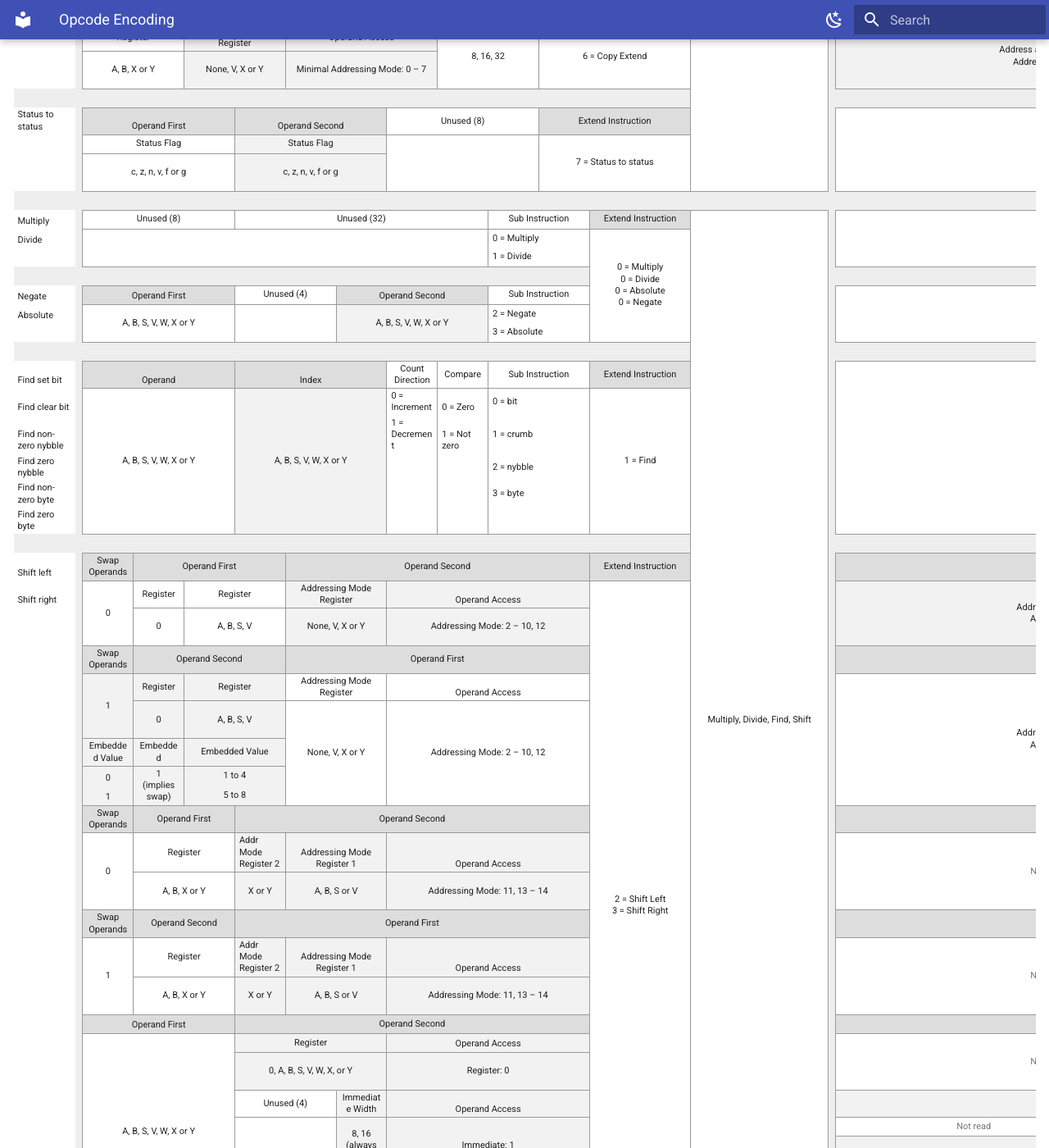
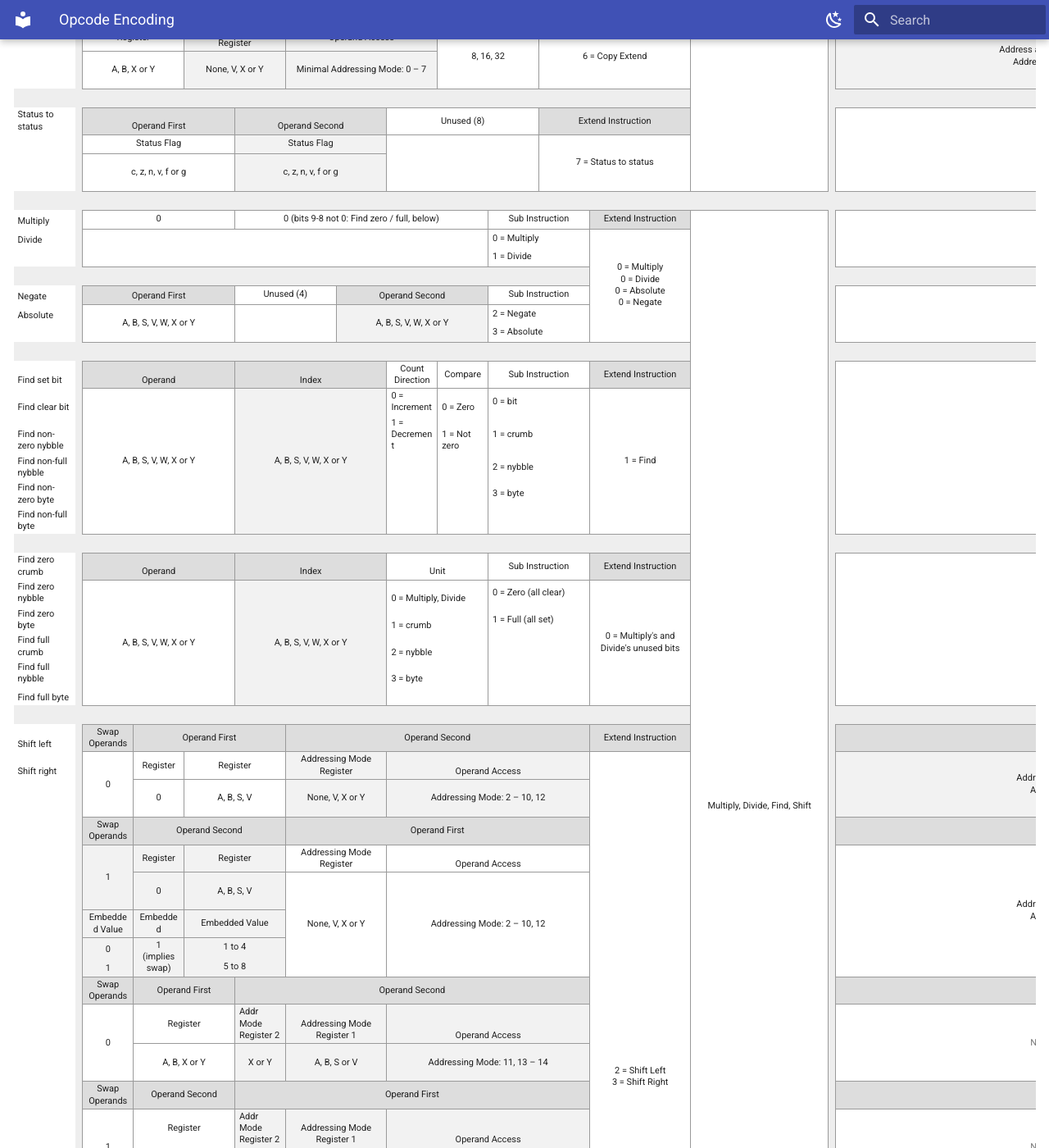
Before and after one commit to andrewpaterson/HCP65, an MkDocs documentation site: the page built from Website/docs/65c64/opcode-encoding.md, in a window 1280 px wide and 1400 px high, scrolled down 7532 px. Shown: the whole window at 82% size. Built offline with MkDocs 1.6.1 and Material for MkDocs 9.7.7, drawn with Linux system fonts in a browser that asks for light colours; plug-ins that fetch from the network failed and are left out.

Commit message:
Website: regenerate the 65C64 Opcode Encoding page from the spreadsheet (the zero and full finds' block, the non-full renames, multiply's bits 15-8 now 0); the sheet's range is now B8:AJ371 in the README and the tool.

```diff
--- a/Website/docs/65c64/opcode-encoding.md
+++ b/Website/docs/65c64/opcode-encoding.md
@@ -324,7 +324,7 @@ How each 65C64 instruction is encoded: the 16 bit opcode on the left and the 16
 <tr><td></td><td class="x-f2"></td><td rowspan="2" colspan="3" class="x-bl x-bt x-br x-bb x-c x-m">c, z, n, v, f or g</td><td rowspan="2" colspan="3" class="x-f1 x-bl x-bt x-br x-bb x-c x-m">c, z, n, v, f or g</td><td class="x-bl"></td><td></td><td class="x-br"></td><td class="x-f2"></td></tr>
 <tr><td></td><td class="x-f2"></td><td class="x-bl x-bb"></td><td class="x-bb"></td><td class="x-br x-bb"></td><td class="x-f2"></td></tr>
 <tr><td class="x-f2"></td><td class="x-f2"></td><td class="x-f2"></td><td class="x-f2"></td><td class="x-f2"></td><td class="x-f2"></td><td class="x-f2"></td><td class="x-f2"></td><td class="x-f2"></td><td class="x-f2"></td><td class="x-f2"></td><td class="x-f2"></td><td class="x-f2"></td><td class="x-f2"></td><td class="x-f2"></td><td class="x-f2"></td><td class="x-f2"></td><td class="x-f2"></td><td class="x-f2"></td><td class="x-f2"></td><td class="x-f2"></td><td class="x-f2"></td><td class="x-f2"></td><td class="x-f2"></td><td class="x-f2"></td><td class="x-f2"></td><td class="x-f2"></td><td class="x-f2"></td><td class="x-f2"></td><td class="x-f2"></td><td class="x-f2"></td><td class="x-f2"></td><td class="x-f2"></td><td class="x-f2"></td><td class="x-f2"></td></tr>
-<tr><td>Multiply</td><td class="x-f2"></td><td colspan="3" class="x-bl x-bt x-br x-bb x-c x-m">Unused (8)</td><td colspan="5" class="x-bl x-bt x-br x-bb x-c x-m">Unused (32)</td><td colspan="2" class="x-bl x-bt x-br x-bb x-c x-m">Sub Instruction</td><td colspan="2" class="x-f3 x-bl x-bt x-br x-bb x-c x-m">Extend Instruction</td><td rowspan="45" colspan="4" class="x-bl x-bt x-br x-bb x-c x-m">Multiply, Divide, Find, Shift</td><td class="x-f2"></td><td rowspan="3" colspan="16" class="x-bl x-bt x-br x-bb x-c x-m x-muted">Not read</td></tr>
+<tr><td>Multiply</td><td class="x-f2"></td><td colspan="3" class="x-bl x-bt x-br x-bb x-c x-m">0</td><td colspan="5" class="x-bl x-bt x-br x-bb x-c x-m">0 (bits 9-8 not 0: Find zero / full, below)</td><td colspan="2" class="x-bl x-bt x-br x-bb x-c x-m">Sub Instruction</td><td colspan="2" class="x-f3 x-bl x-bt x-br x-bb x-c x-m">Extend Instruction</td><td rowspan="52" colspan="4" class="x-bl x-bt x-br x-bb x-c x-m">Multiply, Divide, Find, Shift</td><td class="x-f2"></td><td rowspan="3" colspan="16" class="x-bl x-bt x-br x-bb x-c x-m x-muted">Not read</td></tr>
 <tr><td>Divide</td><td class="x-f2"></td><td class="x-bl x-bt"></td><td class="x-bt"></td><td class="x-bt"></td><td class="x-bt"></td><td class="x-bt"></td><td class="x-bt"></td><td class="x-bt"></td><td class="x-bt x-br"></td><td colspan="2" class="x-bl x-bt x-br x-m">0 = Multiply</td><td rowspan="6" colspan="2" class="x-bl x-bt x-br x-bb x-c x-m">0 = Multiply  <br>0 = Divide    <br>0 = Absolute<br>0 = Negate  </td><td class="x-f2"></td></tr>
 <tr><td></td><td class="x-f2"></td><td class="x-bl x-bb"></td><td class="x-bb"></td><td class="x-bb"></td><td class="x-bb"></td><td class="x-bb"></td><td class="x-bb"></td><td class="x-bb"></td><td class="x-br x-bb"></td><td colspan="2" class="x-bl x-br x-bb x-m">1 = Divide</td><td class="x-f2"></td></tr>
 <tr><td class="x-f2"></td><td class="x-f2"></td><td class="x-f2"></td><td class="x-f2"></td><td class="x-f2"></td><td class="x-f2"></td><td class="x-f2"></td><td class="x-f2"></td><td class="x-f2 x-c x-m"></td><td class="x-f2"></td><td class="x-f2"></td><td class="x-f2"></td><td class="x-f2"></td><td class="x-f2"></td><td class="x-f2"></td><td class="x-f2"></td><td class="x-f2"></td><td class="x-f2"></td><td class="x-f2"></td><td class="x-f2"></td><td class="x-f2"></td><td class="x-f2"></td><td class="x-f2"></td><td class="x-f2"></td><td class="x-f2"></td><td class="x-f2"></td><td class="x-f2"></td><td class="x-f2"></td><td class="x-f2"></td></tr>
@@ -335,9 +335,16 @@ How each 65C64 instruction is encoded: the 16 bit opcode on the left and the 16
 <tr><td>Find set bit</td><td class="x-f2"></td><td colspan="3" class="x-f3 x-bl x-bt x-br x-bb x-c">Operand</td><td colspan="3" class="x-f3 x-bl x-bt x-br x-bb x-c">Index</td><td class="x-bl x-bt x-br x-bb x-c">Count Direction</td><td class="x-bl x-bt x-br x-bb x-c x-m">Compare</td><td colspan="2" class="x-bl x-bt x-br x-bb x-c x-m">Sub Instruction</td><td colspan="2" class="x-f3 x-bl x-bt x-br x-bb x-c x-m">Extend Instruction</td><td class="x-f2"></td><td rowspan="6" colspan="16" class="x-bl x-bt x-br x-bb x-c x-m x-muted">Not read</td></tr>
 <tr><td>Find clear bit</td><td class="x-f2"></td><td rowspan="5" colspan="3" class="x-bl x-bt x-br x-bb x-c x-m">A, B, S, V, W, X or Y</td><td rowspan="5" colspan="3" class="x-f1 x-bl x-bt x-br x-bb x-c x-m">A, B, S, V, W, X or Y</td><td class="x-bl x-bt x-br">0 = Increment</td><td class="x-bl x-bt x-br">0 = Zero</td><td colspan="2" class="x-bl x-bt x-br x-m">0 = bit</td><td rowspan="5" colspan="2" class="x-bl x-bt x-br x-bb x-c x-m">1 = Find</td><td class="x-f2"></td></tr>
 <tr><td>Find non-zero nybble</td><td class="x-f2"></td><td class="x-bl x-br">1 = Decrement</td><td class="x-bl x-br">1 = Not zero</td><td colspan="2" class="x-m">1 = crumb</td><td class="x-f2"></td></tr>
-<tr><td>Find zero nybble</td><td class="x-f2"></td><td class="x-bl x-br"></td><td class="x-bl x-br"></td><td colspan="2" class="x-bl x-br x-m">2 = nybble</td><td class="x-f2"></td></tr>
+<tr><td>Find non-full nybble</td><td class="x-f2"></td><td class="x-bl x-br"></td><td class="x-bl x-br"></td><td colspan="2" class="x-bl x-br x-m">2 = nybble</td><td class="x-f2"></td></tr>
 <tr><td>Find non-zero byte</td><td class="x-f2"></td><td class="x-bl x-br"></td><td class="x-bl x-br"></td><td colspan="2" class="x-bl x-br x-m">3 = byte</td><td class="x-f2"></td></tr>
-<tr><td>Find zero byte</td><td class="x-f2"></td><td class="x-bl x-br x-bb"></td><td class="x-bl x-br x-bb"></td><td colspan="2" class="x-bl x-br x-bb x-m"></td><td class="x-f2"></td></tr>
+<tr><td>Find non-full byte</td><td class="x-f2"></td><td class="x-bl x-br x-bb"></td><td class="x-bl x-br x-bb"></td><td colspan="2" class="x-bl x-br x-bb x-m"></td><td class="x-f2"></td></tr>
+<tr><td class="x-f2"></td><td class="x-f2"></td><td class="x-f2"></td><td class="x-f2"></td><td class="x-f2"></td><td class="x-f2"></td><td class="x-f2"></td><td class="x-f2"></td><td class="x-f2"></td><td class="x-f2"></td><td class="x-f2"></td><td class="x-f2"></td><td class="x-f2"></td><td class="x-f2"></td><td class="x-f2"></td><td class="x-f2"></td><td class="x-f2"></td><td class="x-f2"></td><td class="x-f2"></td><td class="x-f2"></td><td class="x-f2"></td><td class="x-f2"></td><td class="x-f2"></td><td class="x-f2"></td><td class="x-f2"></td><td class="x-f2"></td><td class="x-f2"></td><td class="x-f2"></td><td class="x-f2"></td><td class="x-f2"></td><td class="x-f2"></td></tr>
+<tr><td>Find zero crumb</td><td class="x-f2"></td><td colspan="3" class="x-f3 x-bl x-bt x-br x-bb x-c">Operand</td><td colspan="3" class="x-f3 x-bl x-bt x-br x-bb x-c">Index</td><td colspan="2" class="x-bl x-bt x-br x-bb x-c">Unit</td><td colspan="2" class="x-bl x-bt x-br x-bb x-c x-m">Sub Instruction</td><td colspan="2" class="x-f3 x-bl x-bt x-br x-bb x-c x-m">Extend Instruction</td><td class="x-f2"></td><td rowspan="6" colspan="16" class="x-bl x-bt x-br x-bb x-c x-m">Not read</td></tr>
+<tr><td>Find zero nybble</td><td class="x-f2"></td><td rowspan="5" colspan="3" class="x-bl x-bt x-br x-bb x-c x-m">A, B, S, V, W, X or Y</td><td rowspan="5" colspan="3" class="x-f1 x-bl x-bt x-br x-bb x-c x-m">A, B, S, V, W, X or Y</td><td colspan="2" class="x-bl x-bt x-br">0 = Multiply, Divide</td><td colspan="2" class="x-bl x-bt x-br x-m">0 = Zero (all clear)</td><td rowspan="5" colspan="2" class="x-bl x-bt x-br x-bb x-c x-m">0 = Multiply&#x27;s and Divide&#x27;s unused bits</td><td class="x-f2"></td></tr>
+<tr><td>Find zero byte</td><td class="x-f2"></td><td colspan="2" class="x-bl x-br">1 = crumb</td><td colspan="2" class="x-m">1 = Full (all set)</td><td class="x-f2"></td></tr>
+<tr><td>Find full crumb</td><td class="x-f2"></td><td colspan="2" class="x-bl x-br">2 = nybble</td><td colspan="2" class="x-bl x-br x-m"></td><td class="x-f2"></td></tr>
+<tr><td>Find full nybble</td><td class="x-f2"></td><td colspan="2" class="x-bl x-br">3 = byte</td><td colspan="2" class="x-bl x-br x-m"></td><td class="x-f2"></td></tr>
+<tr><td>Find full byte</td><td class="x-f2"></td><td colspan="2" class="x-bl x-br x-bb"></td><td colspan="2" class="x-bl x-br x-bb x-m"></td><td class="x-f2"></td></tr>
 <tr><td class="x-f2"></td><td class="x-f2"></td><td class="x-f2"></td><td class="x-f2"></td><td class="x-f2"></td><td class="x-f2"></td><td class="x-f2"></td><td class="x-f2"></td><td class="x-f2"></td><td class="x-f2"></td><td class="x-f2"></td><td class="x-f2"></td><td class="x-f2"></td><td class="x-f2"></td><td class="x-f2"></td><td class="x-f2"></td><td class="x-f2"></td><td class="x-f2"></td><td class="x-f2"></td><td class="x-f2"></td><td class="x-f2"></td><td class="x-f2"></td><td class="x-f2"></td><td class="x-f2"></td><td class="x-f2"></td><td class="x-f2"></td><td class="x-f2"></td><td class="x-f2"></td><td class="x-f2"></td><td class="x-f2"></td><td class="x-f2"></td></tr>
 <tr><td>Shift left</td><td class="x-f2"></td><td class="x-f3 x-bl x-bt x-br x-bb x-c"> Swap Operands</td><td colspan="3" class="x-f3 x-bl x-bt x-br x-bb x-c x-m">Operand First</td><td colspan="6" class="x-f3 x-bl x-bt x-br x-bb x-c x-m">Operand Second</td><td colspan="2" class="x-f3 x-bl x-bt x-br x-bb x-c x-m">Extend Instruction</td><td class="x-f2"></td><td colspan="16" class="x-f3 x-bl x-bt x-br x-bb x-c x-m">Operand Second</td></tr>
 <tr><td>Shift right</td><td class="x-f2"></td><td rowspan="3" class="x-bl x-bt x-br x-bb x-c x-m">0</td><td class="x-bl x-bt x-br x-bb x-c x-m">Register</td><td colspan="2" class="x-bl x-bt x-br x-bb x-c x-m">Register</td><td colspan="2" class="x-f1 x-bl x-bt x-br x-bb x-c x-m">Addressing Mode Register</td><td colspan="4" class="x-f1 x-bl x-bt x-br x-bb x-c">Operand Access</td><td rowspan="29" colspan="2" class="x-bl x-bt x-br x-bb x-c x-m">2 = Shift Left  <br>3 = Shift Right</td><td class="x-f2"></td><td rowspan="3" colspan="16" class="x-f1 x-bl x-bt x-br x-bb x-c x-m">Address absolute low (addressing modes 2 – 5)<br>Address offset (addressing modes 6 – 9)</td></tr>
--- a/Website/tools/sheet_to_html.py
+++ b/Website/tools/sheet_to_html.py
@@ -6,7 +6,7 @@ spreadsheet layout (such as the 65C64 opcode encoding) can be reproduced on the
 cells show the value the spreadsheet last calculated.
 
     .venv/bin/python tools/sheet_to_html.py "../X65C64-Proposal/65C64 Instruction Architecture.xlsx" \
-        "Opcode encoding" B8:AJ364 docs/65c64/opcode-encoding.md --title "Opcode Encoding"
+        "Opcode encoding" B8:AJ371 docs/65c64/opcode-encoding.md --title "Opcode Encoding"
 
 Requires openpyxl (.venv/bin/pip install openpyxl).
 """
```
Also changed, not shown: Website/README.md (+1 -1 lines).
